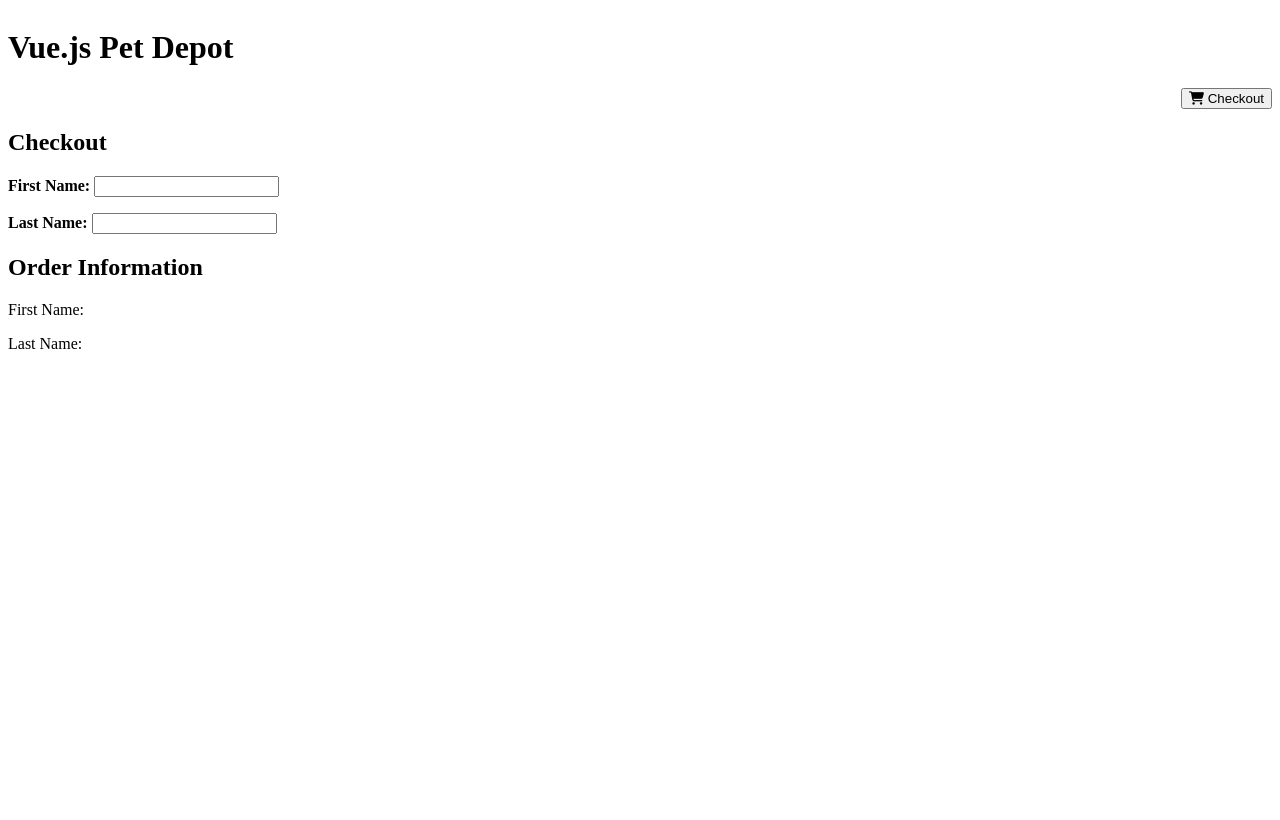
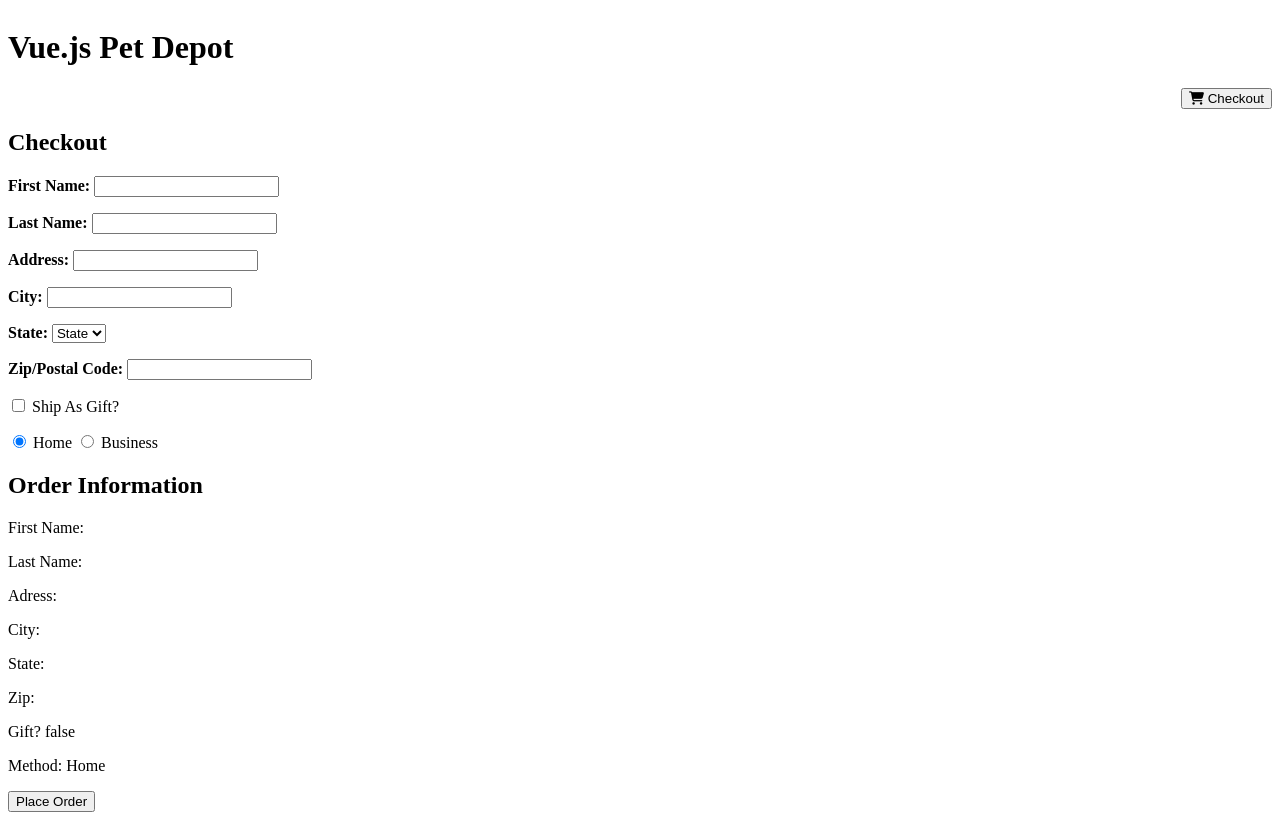
Before and after one commit to SaiNeetiSayam/CST3144-learn-git, a plain HTML site: page index.html in a window 1280 px wide. Both pictures are taken after a click on the button "Checkout". Drawn offline with nearby package versions, Linux system fonts and the light colour scheme.

Commit message:
until wk3 slide18

```diff
--- a/index.html
+++ b/index.html
@@ -44,6 +44,11 @@
                         <button disabled='disabled' v-else>
                             Add to cart
                         </button>
+                        <span v-if="product.availableInventory - cartItemCount === 5">All out!</span>
+                        <span v-else-if="product.availableInventory - cartItemCount < 5">
+                            Only {{product.availableInventory - cartItemCount}} left!
+                        </span>
+                        <span v-else>Buy now!</span>
                     </div>
                 </div>
                 <div v-else>
@@ -60,9 +65,48 @@
                         <!-- This input field is bound to 'lastName' in the 'order' object -->
                          <input v-model="order.lastName"/>
                     </p>
+                    <p>
+                        <strong>Address:</strong> <input v-model="order.address"/>
+                    </p>
+                    <p>
+                        <strong>City:</strong> <input v-model="order.city"/>
+                    </p>
+                    <p>
+                        <strong>State:</strong>
+                        <select v-model="order.state" class="form-control">
+                            <option disabled value="">State</option>
+                            <option v-bind:value="states.AL">AL</option>
+                            <option v-bind:value="states.AR">AR</option>
+                            <option v-bind:value="states.CA">CA</option>
+                            <option v-bind:value="states.NV">NV</option>
+                        </select>
+                    </p>
+                    <p>
+                        <strong>Zip/Postal Code:</strong> <input v-model="order.zip"/>
+                    </p>
+                    <p>
+                        <input type="checkbox" id="gift" value="true" v-model="order.gift"
+                        v-bind:true-value="order.sendGift"
+                        v-bind:false-value="order.dontSendGift">
+
+                        <label for="gift">Ship As Gift?</label>
+                    </p>
+                    <p>
+                        <input type="radio" id="home" value="Home" v-model="order.method">
+                        <label for="home">Home</label>
+                        <input type="radio" id="business" value="Business" v-model="order.method">
+                        <label for="business">Business</label>
+                    </p>
                     <h2>Order Information</h2>
                     <p>First Name: {{order.firstName}}</p>
                     <p>Last Name: {{order.lastName}}</p>
+                    <p>Adress: {{order.address}}</p>
+                    <p>City: {{order.city}}</p>
+                    <p>State: {{order.state}}</p>
+                    <p>Zip: {{order.zip}}</p>
+                    <p>Gift? {{order.gift}}</p>
+                    <p>Method: {{order.method}}</p>
+                    <button v-on:click="submitForm">Place Order</button>
                 </div>
             </main>
         </div>
@@ -72,10 +116,24 @@
                 data: { //the 'data' option
                     //the key 'sitename' matches the value of 'v-text' earlier
                     sitename: 'Vue.js Pet Depot',
+                    states: {
+                        AL: 'Alabama',
+                        AR: 'Arizona',
+                        CA: 'California',
+                        NV: 'Nevada'
+                    },
                     showProduct: true,
                     order: {
                         firstName: '',
-                        lastName: ''
+                        lastName: '',
+                        address: '',
+                        city: '',
+                        zip: '',
+                        state: '',
+                        method: 'Home',
+                        gift: false,
+                        sendGift: 'Send as a gift',
+                        dontSendGift: 'Do not send as a gift'
                     },
                     product: {
                         id: 1001,
@@ -83,7 +141,8 @@
                         description: "A 25 pound bag of <em>irresistable</em>, "+"organic goodness for your cat.",
                         price: 2000,
                         image: "assets/images/product-fullsize.png",
-                        availableInventory: 5
+                        availableInventory: 5,
+                        rating: 3
                     },
                     cart: [] // array to store items in shopping cart
                 },
@@ -93,7 +152,8 @@
                     },
                     showCheckout() {
                         this.showProduct = this.showProduct ? false : true;
-                    }
+                    },
+                    submitForm() {alert('Order submitted!')}
                 },
                 computed: { //the Computed Property object
                     cartItemCount: function() {//the property name
```
